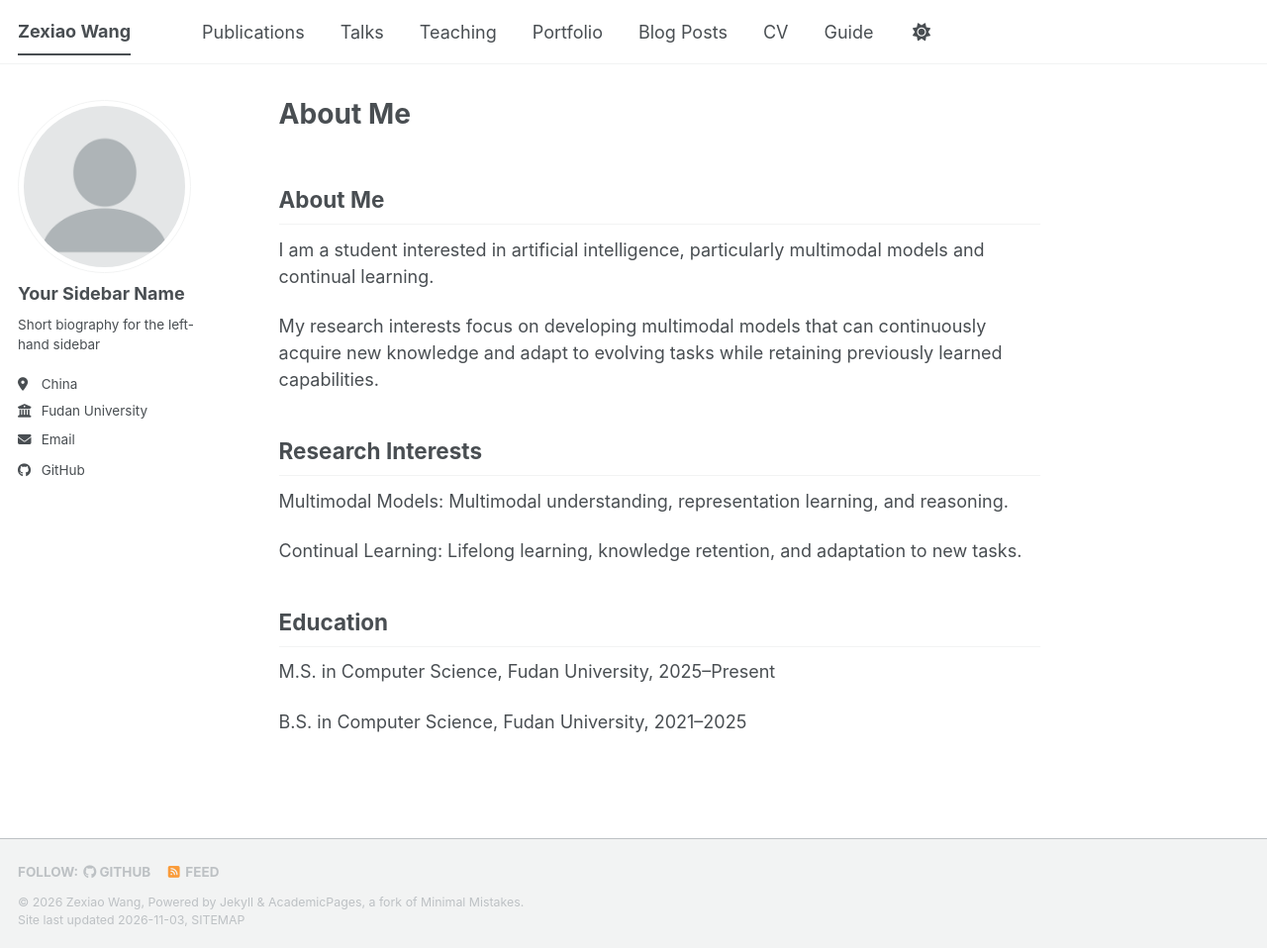
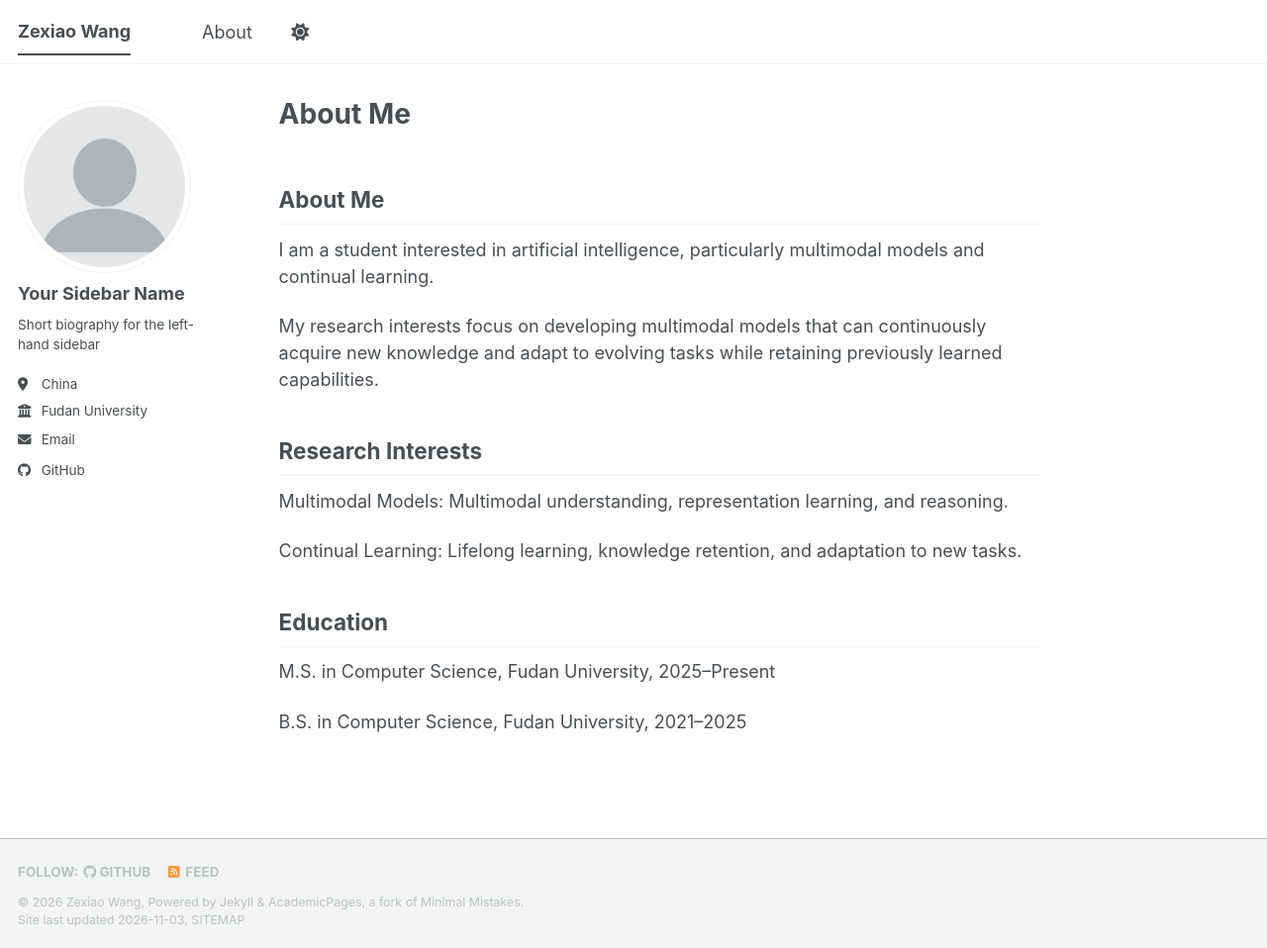
Before and after one commit to mem5ory7/mem5ory7.github.io, a Jekyll site: the page built from _pages/about.md, in a window 1280 px wide and 958 px high. Shown: the whole window at 99% size. Built offline with Jekyll 4.4.1, drawn with Linux system fonts in a browser that asks for light colours; a script bundle is joined from its source files by our own code; a style sheet for code colours, icons or effects is not loaded.

Commit message:
Update navigation.yml

```diff
--- a/_data/navigation.yml
+++ b/_data/navigation.yml
@@ -8,23 +8,5 @@
 #      Markdown formatted page while the second is generated using JSON.
 
 main:
-  - title: "Publications"
-    url: /publications/
-
-  - title: "Talks"
-    url: /talks/
-
-  - title: "Teaching"
-    url: /teaching/
-
-  - title: "Portfolio"
-    url: /portfolio/
-
-  - title: "Blog Posts"
-    url: /year-archive/
-
-  - title: "CV"
-    url: /cv/
-
-  - title: "Guide"
-    url: /markdown/
+  - title: "About"
+    url: /
```
